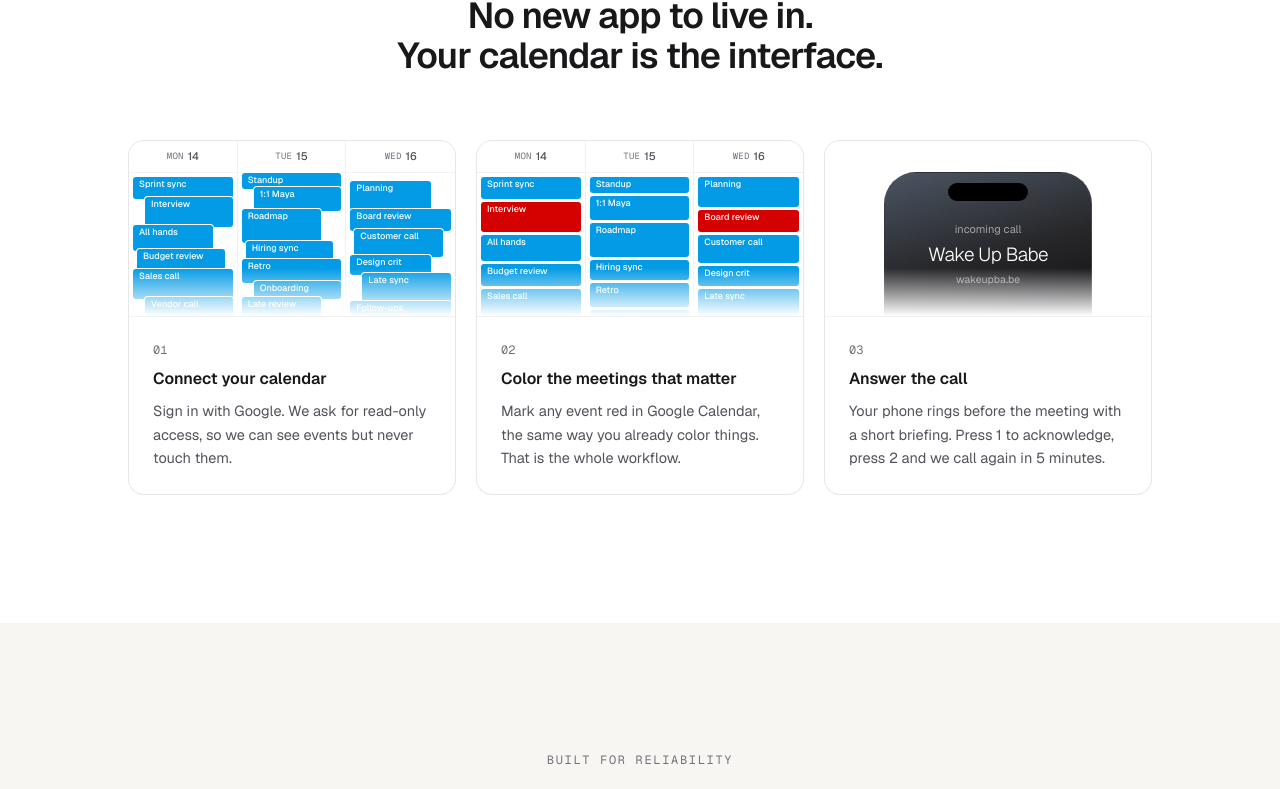
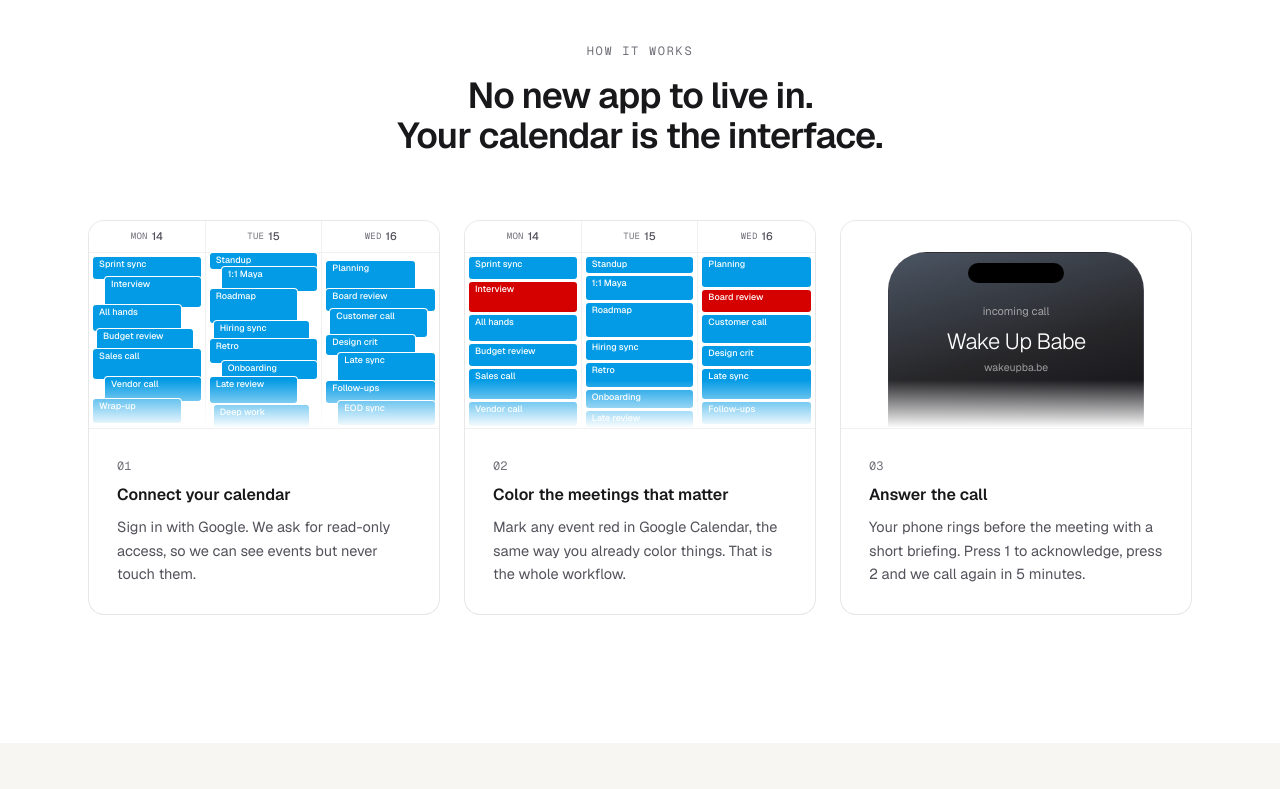
Before and after one commit to wakeupba/be, a Next.js app in the folder apps/landing/: page / in a window 1280 px wide. Shown: the part 1115-1904 px from the top of the page. Built offline with nearby package versions, Linux system fonts and the light colour scheme.

Commit message:
feat(landing): larger step cards, breathing room around cta and hero stage, animated anchor jumps

```diff
--- a/apps/landing/src/components/motion/smooth-scroll.tsx
+++ b/apps/landing/src/components/motion/smooth-scroll.tsx
@@ -6,7 +6,8 @@ import { useEffect } from 'react';
 export function SmoothScroll() {
   useEffect(() => {
     if (window.matchMedia('(prefers-reduced-motion: reduce)').matches) return;
-    const lenis = new Lenis({ autoRaf: true });
+    // anchors: true animates in-page # jumps instead of teleporting
+    const lenis = new Lenis({ autoRaf: true, anchors: true });
     return () => lenis.destroy();
   }, []);
   return null;
--- a/apps/landing/src/components/site/cta.tsx
+++ b/apps/landing/src/components/site/cta.tsx
@@ -7,7 +7,7 @@ const APP_URL = 'https://app.wakeupba.be';
 export function Cta() {
   return (
     <section>
-      <div className="mx-auto max-w-6xl px-6 pb-8 pt-12">
+      <div className="mx-auto max-w-6xl px-6 pb-24 pt-16 sm:pb-32">
         <div className="rounded-[2rem] bg-foreground px-6 py-20 text-center sm:py-24">
           <p className="font-mono text-[12px] uppercase tracking-[0.14em] text-white/45">
             Even on do not disturb
--- a/apps/landing/src/components/site/hero.tsx
+++ b/apps/landing/src/components/site/hero.tsx
@@ -40,7 +40,7 @@ function CallCard() {
 export function Hero() {
   return (
     <section>
-      <div className="mx-auto max-w-6xl px-6 pt-20 sm:pt-28">
+      <div className="mx-auto max-w-6xl px-6 pb-14 pt-20 sm:pb-20 sm:pt-28">
         <div className="mx-auto max-w-3xl text-center">
           <h1 className="rise rise-1 text-4xl font-semibold leading-[1.06] tracking-tight sm:text-6xl">
             Color a meeting red.
--- a/apps/landing/src/components/site/how-it-works.tsx
+++ b/apps/landing/src/components/site/how-it-works.tsx
@@ -42,11 +42,11 @@ export function HowItWorks() {
             Your calendar is the interface.
           </h2>
         </Reveal>
-        <div className="mx-auto mt-16 grid max-w-5xl gap-5 lg:grid-cols-3">
+        <div className="mx-auto mt-16 grid gap-6 lg:grid-cols-3">
           {STEPS.map((step) => (
             <div key={step.number} className="overflow-hidden rounded-2xl border border-line bg-background">
               {step.art}
-              <div className="p-6">
+              <div className="p-7">
                 <p className="font-mono text-[12px] tabular-nums text-muted-2">{step.number}</p>
                 <h3 className="mt-2 text-[16px] font-semibold">{step.title}</h3>
                 <p className="mt-2 text-[14.5px] leading-relaxed text-muted">{step.body}</p>
--- a/apps/landing/src/components/site/step-art.tsx
+++ b/apps/landing/src/components/site/step-art.tsx
@@ -28,6 +28,7 @@ const WEEK: Array<{ label: string; date: string; chips: WeekChip[] }> = [
       ['Budget review', 76, 22, 3],
       ['Sales call', 96, 30, 0],
       ['Vendor call', 124, 24, 2],
+      ['Wrap-up', 146, 24, 1],
     ],
   },
   {
@@ -41,6 +42,7 @@ const WEEK: Array<{ label: string; date: string; chips: WeekChip[] }> = [
       ['Retro', 86, 24, 0],
       ['Onboarding', 108, 18, 2],
       ['Late review', 124, 26, 1],
+      ['Deep work', 152, 22, 3],
     ],
   },
   {
@@ -54,6 +56,7 @@ const WEEK: Array<{ label: string; date: string; chips: WeekChip[] }> = [
       ['Design crit', 82, 20, 1],
       ['Late sync', 100, 30, 2],
       ['Follow-ups', 128, 22, 0],
+      ['EOD sync', 148, 24, 2],
     ],
   },
 ];
@@ -69,7 +72,7 @@ function ArtFade() {
 
 export function WeekArt({ tidy = false }: { tidy?: boolean }) {
   return (
-    <div className="relative h-44 overflow-hidden border-b border-line-soft bg-background">
+    <div className="relative h-52 overflow-hidden border-b border-line-soft bg-background">
       <div className="grid h-8 grid-cols-3 border-b border-line-soft">
         {WEEK.map((day) => (
           <div
@@ -81,7 +84,7 @@ export function WeekArt({ tidy = false }: { tidy?: boolean }) {
           </div>
         ))}
       </div>
-      <div className="relative grid h-[144px] grid-cols-3">
+      <div className="relative grid h-[176px] grid-cols-3">
         {WEEK.map((day) => {
           let stackedTop = 4;
           return (
@@ -112,13 +115,13 @@ export function WeekArt({ tidy = false }: { tidy?: boolean }) {
 
 export function IphoneCallArt() {
   return (
-    <div className="relative flex h-44 items-end justify-center overflow-hidden border-b border-line-soft bg-background">
-      <div className="relative h-36 w-52 rounded-t-[2rem] border border-b-0 border-zinc-600/40 bg-[linear-gradient(165deg,#4b5563_0%,#27272a_55%,#101014_100%)] px-4 pt-2.5">
+    <div className="relative flex h-52 items-end justify-center overflow-hidden border-b border-line-soft bg-background">
+      <div className="relative h-44 w-64 rounded-t-[2.4rem] border border-b-0 border-zinc-600/40 bg-[linear-gradient(165deg,#4b5563_0%,#27272a_55%,#101014_100%)] px-4 pt-2.5">
         {/* dynamic island */}
-        <span className="mx-auto block h-[18px] w-20 rounded-full bg-black" aria-hidden />
+        <span className="mx-auto block h-5 w-24 rounded-full bg-black" aria-hidden />
         <div className="mt-5 text-center">
           <p className="text-[11px] text-white/55">incoming call</p>
-          <p className="mt-1 text-[19px] font-light tracking-tight text-white">Wake Up Babe</p>
+          <p className="mt-1.5 text-[22px] font-light tracking-tight text-white">Wake Up Babe</p>
           <p className="mt-0.5 text-[10.5px] text-white/55">wakeupba.be</p>
         </div>
       </div>
```
